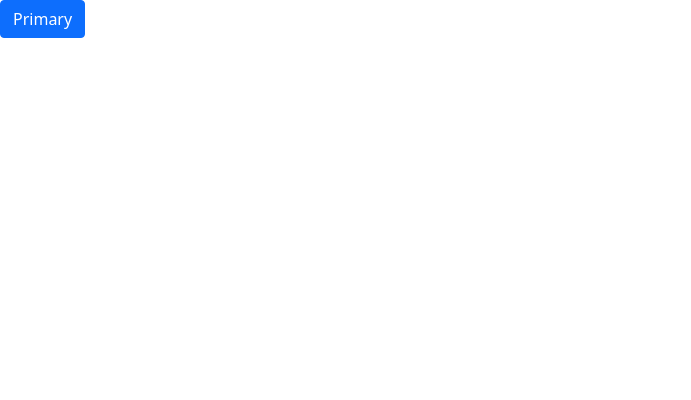
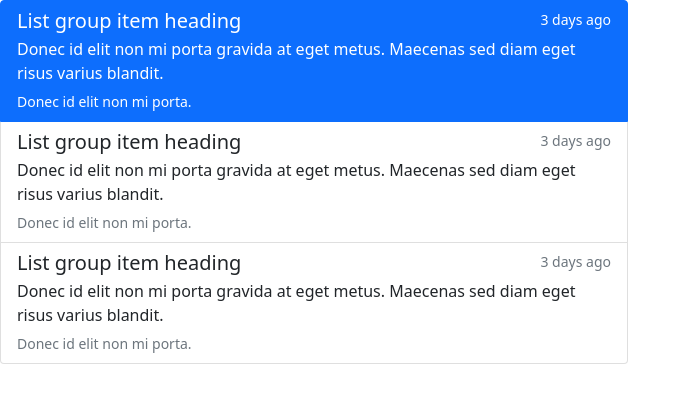
Before and after one commit to VLarz/Angular-Pizza_Hut_Delivery, an Angular app: page / in a window 1280 px wide. Shown: the top 400 px of the page, without its empty margins (0-691 px from the left). Built offline with nearby package versions, Linux system fonts and the light colour scheme.

Commit message:
Added subscription to data and console log

```diff
--- a/src/app/app.component.html
+++ b/src/app/app.component.html
@@ -1 +1 @@
-<button type="button" class="btn btn-primary">Primary</button>
+<app-pizza></app-pizza>
--- a/src/app/components/pizza/pizza-order-list/pizza-order-list.component.html
+++ b/src/app/components/pizza/pizza-order-list/pizza-order-list.component.html
@@ -1 +1,26 @@
-<p>pizza-order-list works!</p>
+<div class="list-group">
+  <a href="#" class="list-group-item list-group-item-action active" aria-current="true">
+    <div class="d-flex w-100 justify-content-between">
+      <h5 class="mb-1">List group item heading</h5>
+      <small>3 days ago</small>
+    </div>
+    <p class="mb-1">Donec id elit non mi porta gravida at eget metus. Maecenas sed diam eget risus varius blandit.</p>
+    <small>Donec id elit non mi porta.</small>
+  </a>
+  <a href="#" class="list-group-item list-group-item-action">
+    <div class="d-flex w-100 justify-content-between">
+      <h5 class="mb-1">List group item heading</h5>
+      <small class="text-muted">3 days ago</small>
+    </div>
+    <p class="mb-1">Donec id elit non mi porta gravida at eget metus. Maecenas sed diam eget risus varius blandit.</p>
+    <small class="text-muted">Donec id elit non mi porta.</small>
+  </a>
+  <a href="#" class="list-group-item list-group-item-action">
+    <div class="d-flex w-100 justify-content-between">
+      <h5 class="mb-1">List group item heading</h5>
+      <small class="text-muted">3 days ago</small>
+    </div>
+    <p class="mb-1">Donec id elit non mi porta gravida at eget metus. Maecenas sed diam eget risus varius blandit.</p>
+    <small class="text-muted">Donec id elit non mi porta.</small>
+  </a>
+</div>
--- a/src/app/components/pizza/pizza.component.html
+++ b/src/app/components/pizza/pizza.component.html
@@ -1 +1,5 @@
-<p>pizza works!</p>
+<div class="row">
+  <div class="col-md-6">
+    <app-pizza-order-list></app-pizza-order-list>
+  </div>
+</div>
--- a/src/app/components/pizza/pizza.component.ts
+++ b/src/app/components/pizza/pizza.component.ts
@@ -1,4 +1,6 @@
 import { Component, OnInit } from '@angular/core';
+import { PizzaOrderService } from '../services/pizza-order.service';
+import { PizzaOrder } from '../models/pizza-order.model';
 
 @Component({
   selector: 'app-pizza',
@@ -7,9 +9,15 @@
 })
 export class PizzaComponent implements OnInit {
 
-  constructor() { }
+  pizzaOrders: PizzaOrder[] = [];
+  constructor(private pizzaOrderService: PizzaOrderService) { }
 
   ngOnInit(): void {
+    this.pizzaOrderService.getPizzaOrders().subscribe(orderData => {
+      this.pizzaOrders = orderData;
+      console.log(this.pizzaOrders);
+    });
+
   }
 
 }
--- a/src/app/components/services/pizza-order.service.ts
+++ b/src/app/components/services/pizza-order.service.ts
@@ -12,7 +12,7 @@
 
   constructor(private http: HttpClient) { }
 
-  getPizzaOrders(): Observable<PizzaOrder> {
-    return this.http.get<PizzaOrder>(`${environment.jsonPath}/pizza-orders.json`);
+  getPizzaOrders(): Observable<PizzaOrder[]> {
+    return this.http.get<PizzaOrder[]>(`${environment.jsonPath}/pizza-orders.json`);
   }
 }
```
